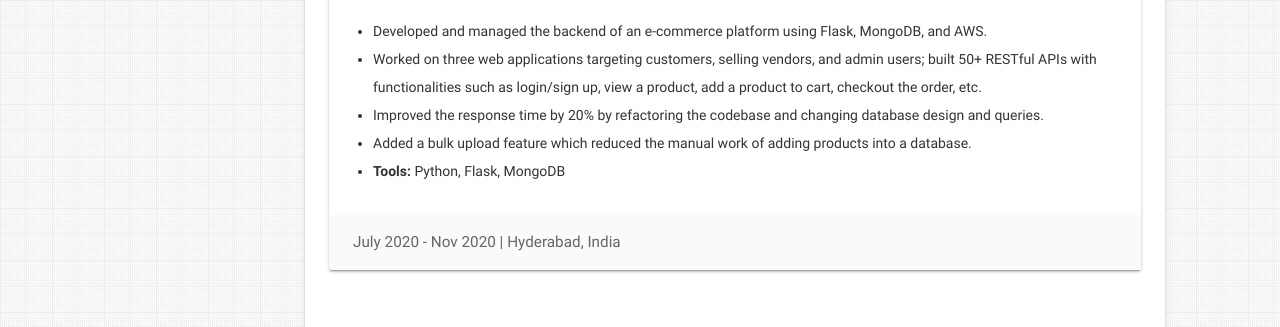
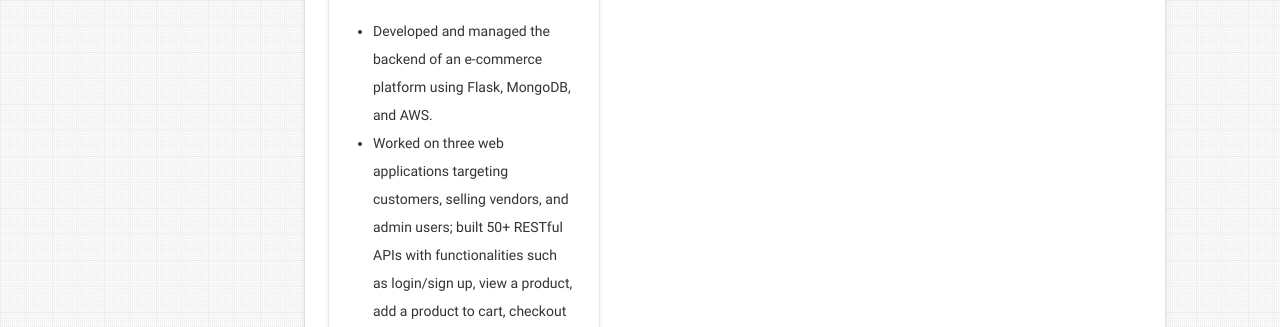
Before and after one commit to hrshtaggsf/hrshtaggsf.gihub.io, a plain HTML site: page index.html in a window 1280 px wide. Shown: the part 2314-2641 px from the top of the page. Drawn offline with nearby package versions, Linux system fonts and the light colour scheme.

Commit message:
Update index.html

```diff
--- a/index.html
+++ b/index.html
@@ -315,7 +315,7 @@
             </div>
             <div class="role brown-text text-darken-2">Senior Associate Consultant</div>
 
-        <div class="card">
+        <div class="card" style="width: 18rem;">
           <div class="card-content">
             <div class="row">
               <div class="col s12 m2">
```
